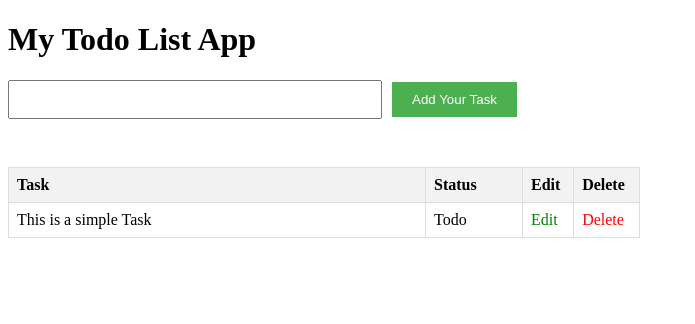
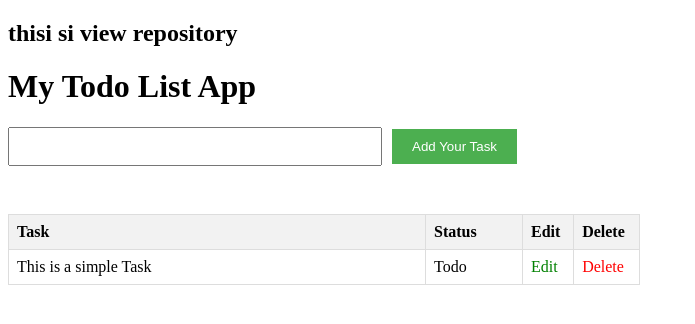
Before and after one commit to Insha-kundi/vue-interview-todo, a Vue app: page / in a window 1280 px wide. Shown: the top 324 px of the page, without its empty margins (0-695 px from the left). Built offline with nearby package versions, Linux system fonts and the light colour scheme.

Commit message:
new changes

```diff
--- a/src/components/TodoLists.vue
+++ b/src/components/TodoLists.vue
@@ -69,7 +69,9 @@ const changeStatus = (index) =>{
 
     <!-- <h4>{{ message }}</h4> -->
 
+
     <div>
+        <h2>thisi si view repository</h2>
         <h1>My Todo List App</h1>
 
         <input v-model="task" type="text">
```
